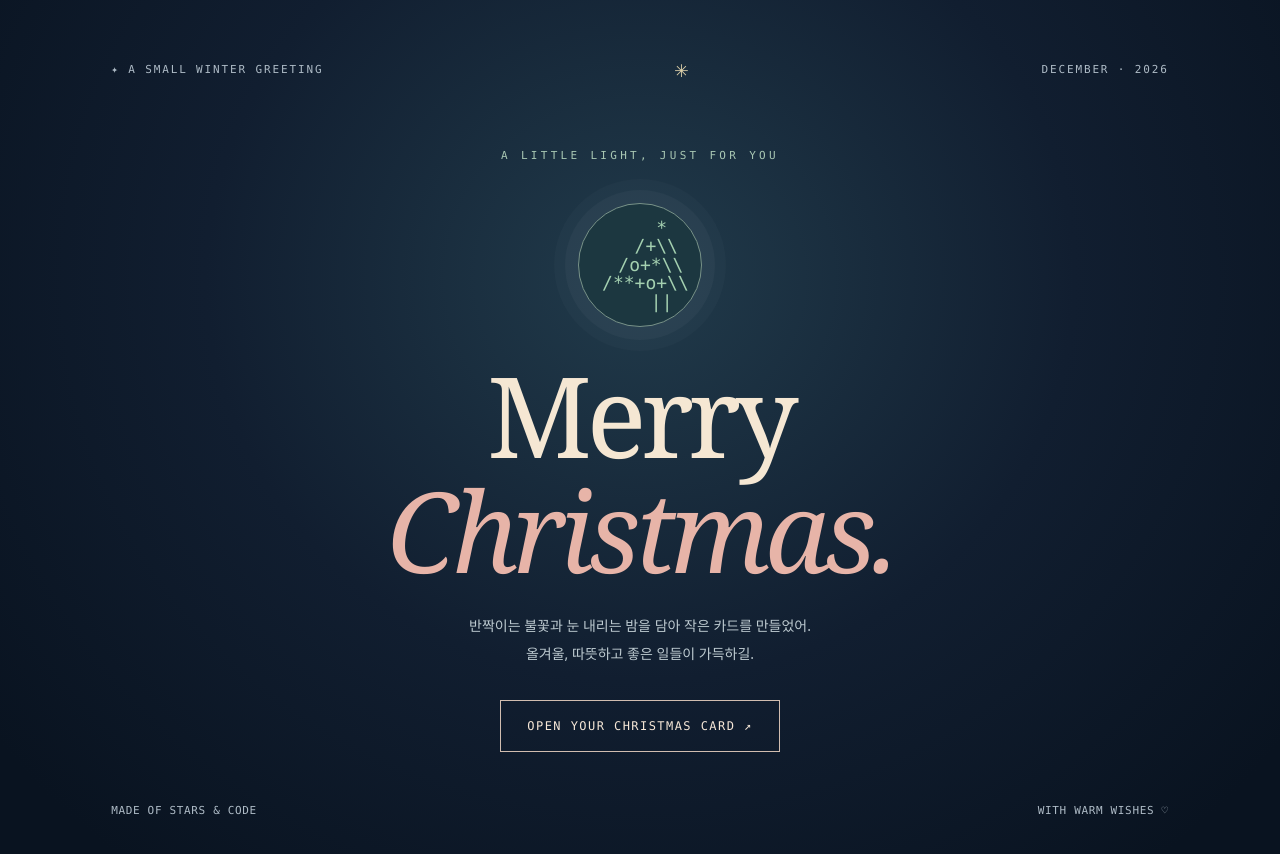
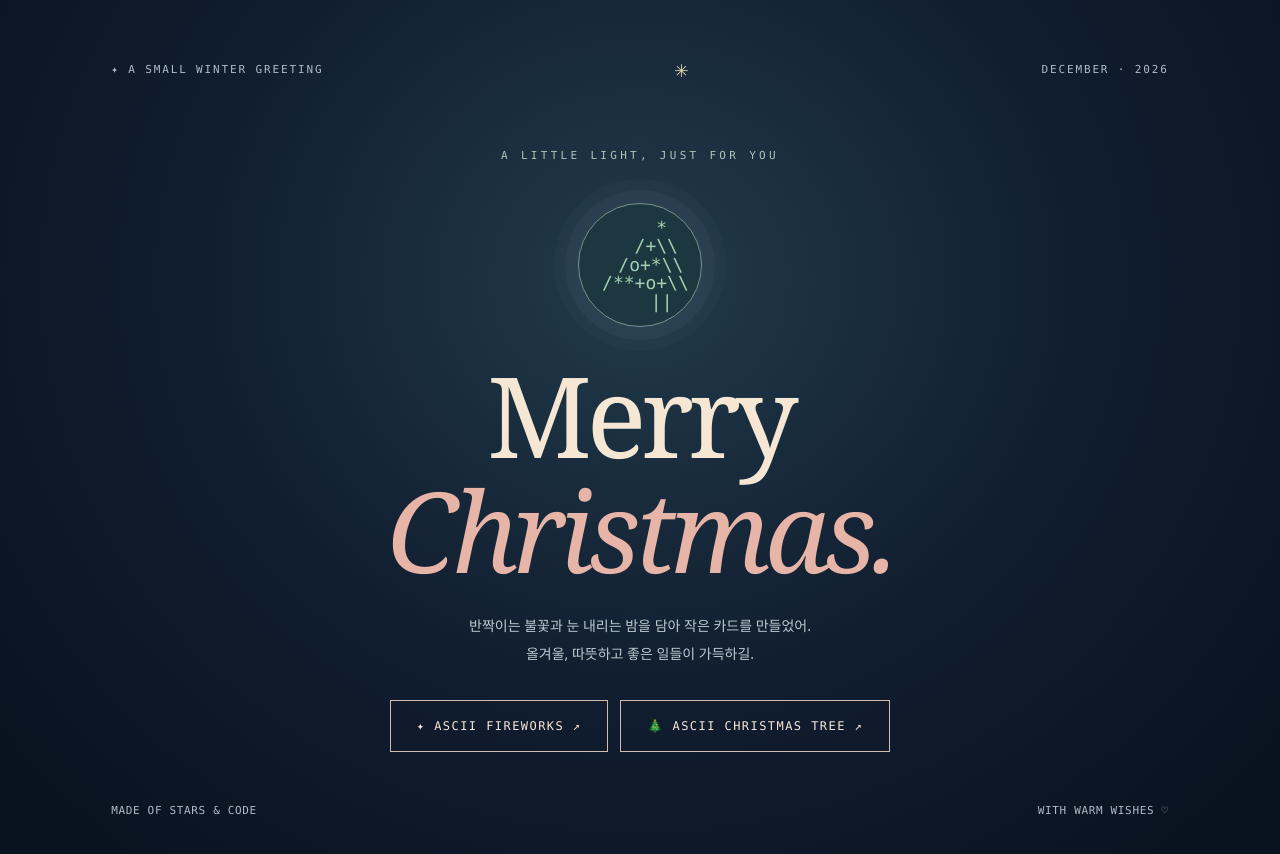
Before and after one commit to Velvet2045/happynewyear, a plain HTML site: page index.html in a window 1280 px wide. Drawn offline with Linux system fonts and the light colour scheme.

Commit message:
Link animated ASCII Christmas tree from homepage

```diff
--- a/index.html
+++ b/index.html
@@ -17,7 +17,7 @@ main{flex:1;min-height:530px;display:flex;align-items:center;justify-content:cen
 h1{margin:0;font-weight:400;font-size:clamp(57px,9vw,112px);line-height:1.03;letter-spacing:-.05em}
 h1 em{color:#e7b4a8;font-weight:400}
 p.desc{margin:24px 0 32px;font:14px/2 system-ui,sans-serif;color:#bdcad0;word-break:keep-all}
-a.cta{padding:18px 26px;border:1px solid #d1bdb0;color:#f7e8d8;font:12px ui-monospace,Consolas,monospace;text-decoration:none;letter-spacing:.12em;transition:background .2s}
+.links{display:flex;justify-content:center;flex-wrap:wrap;gap:12px}a.cta{padding:18px 26px;border:1px solid #d1bdb0;color:#f7e8d8;font:12px ui-monospace,Consolas,monospace;text-decoration:none;letter-spacing:.12em;transition:background .2s}
 a.cta:hover,a.cta:focus-visible{background:#ffffff21}
 footer{letter-spacing:.06em}
 @media(max-width:550px){header,footer{font-size:9px;letter-spacing:.07em}.desc{font-size:12px}main{min-height:500px}}
@@ -34,7 +34,7 @@ footer{letter-spacing:.06em}
     ||</pre></div>
 <h1>Merry<br><em>Christmas.</em></h1>
 <p class="desc">반짝이는 불꽃과 눈 내리는 밤을 담아 작은 카드를 만들었어.<br>올겨울, 따뜻하고 좋은 일들이 가득하길.</p>
-<a class="cta" href="./christmas.html">OPEN YOUR CHRISTMAS CARD ↗</a>
+<div class="links"><a class="cta" href="./christmas.html">✦ ASCII FIREWORKS ↗</a><a class="cta" href="./tree.html">🎄 ASCII CHRISTMAS TREE ↗</a></div>
 </main>
 <footer><span>MADE OF STARS & CODE</span><span>WITH WARM WISHES ♡</span></footer>
 </div></body></html>
```
